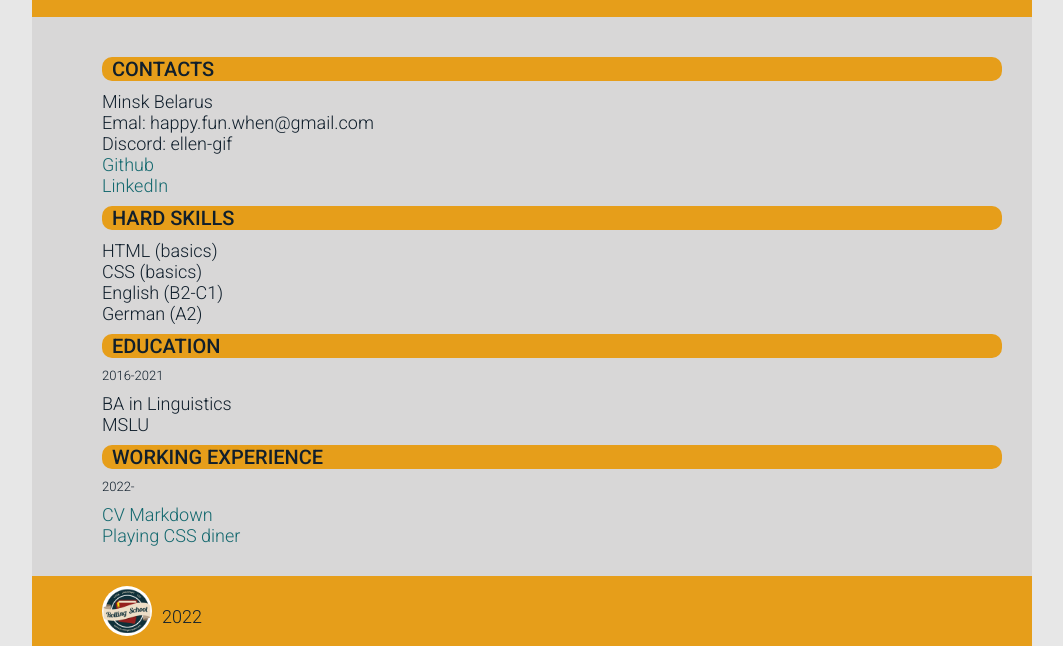
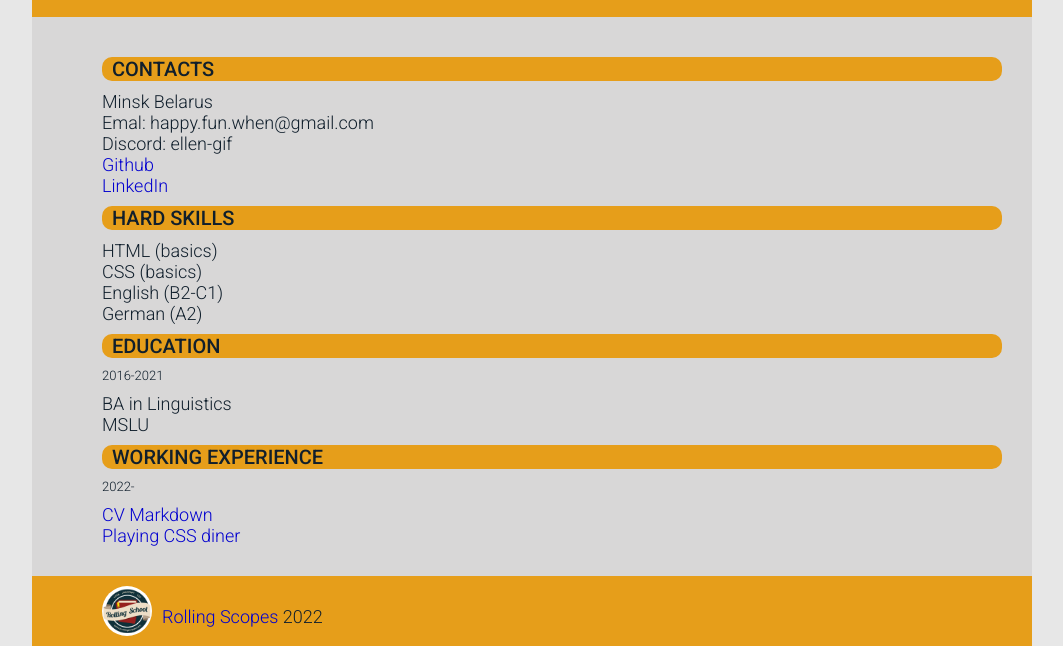
Before and after one commit to ellen-gif/rsschool-cv, a plain HTML site: page index.html in a window 1280 px wide. Shown: the part 275-921 px from the top of the page, without its empty margins (108-1171 px from the left). Drawn offline with Linux system fonts and the light colour scheme.

```diff
--- a/index.html
+++ b/index.html
@@ -77,7 +77,9 @@
     </main>
     <footer class="container footer" id="footer">
         <img class="logo" src="assets/img/11501370.png" alt="RollingScopesLogo">
-        <p class="year description">2022</p>
+        <p class="year description">
+            <a class="link1" href="https://rs.school/js/" target="_blank">Rolling Scopes</a> 2022
+        </p>
     </footer>
 </body>
 </html>
--- a/style.css
+++ b/style.css
@@ -62,7 +62,6 @@
 .footer {
     margin: 0 auto;
     padding: 10px;
-
 }
 
                                 /* profile*/
@@ -167,23 +166,20 @@
   .nav a:hover {
     color: #4d2323;
   }
-
   //.main-container {
     display: flex;
     flex-wrap: wrap;
   }
-
   .section {
     width: 70%;
   }
   .link {
     text-decoration: none;
-    color: #13686e;
+    color: #0300cf;
     transition: color 0.5s;
   }
-
   .link:hover {
-    color: #0044ff;
+    color: #ffa600;
   }
   .footer {
     display: flex;
@@ -195,3 +191,11 @@
     margin-left: 10px;
     font-size: ;
   }
+  .link1  {
+    text-decoration: none;
+    color: #0300cf;
+    transition: color 0.5s;
+  }
+  .link1:hover {
+    color: #ffffff;
+  }
```
